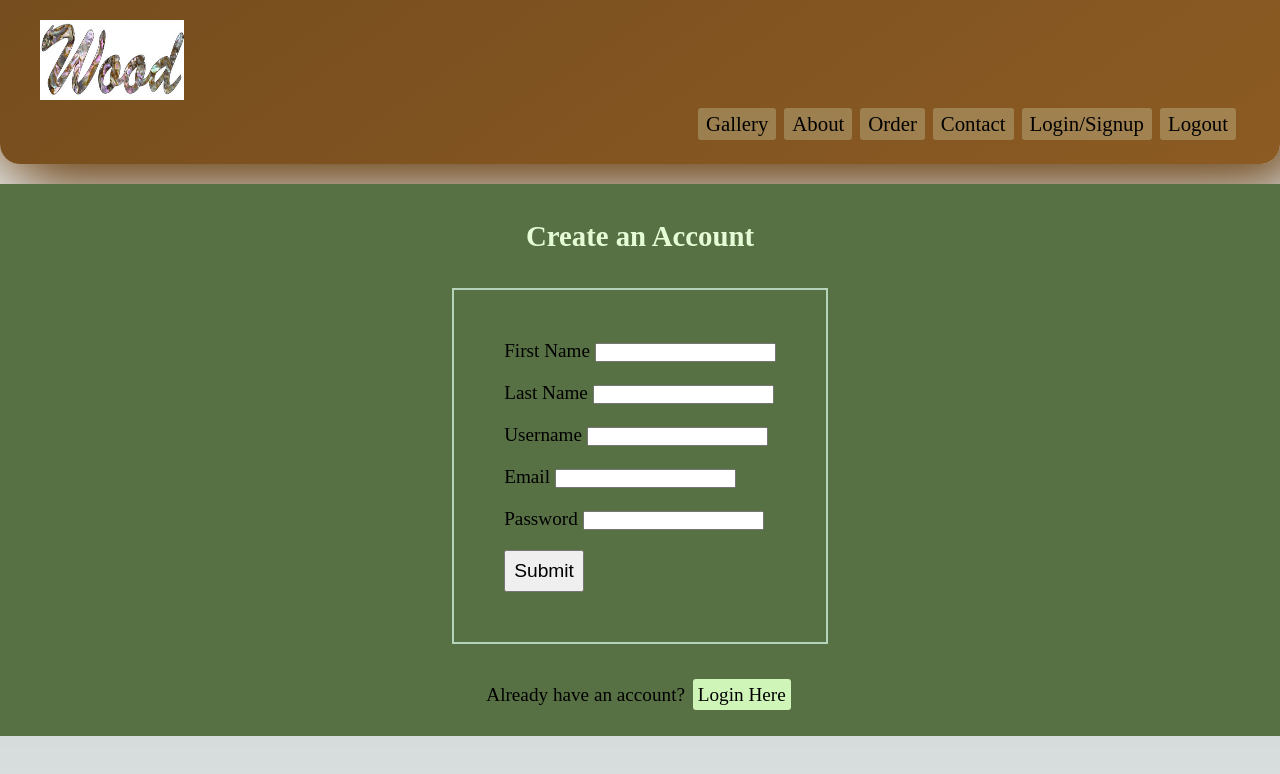
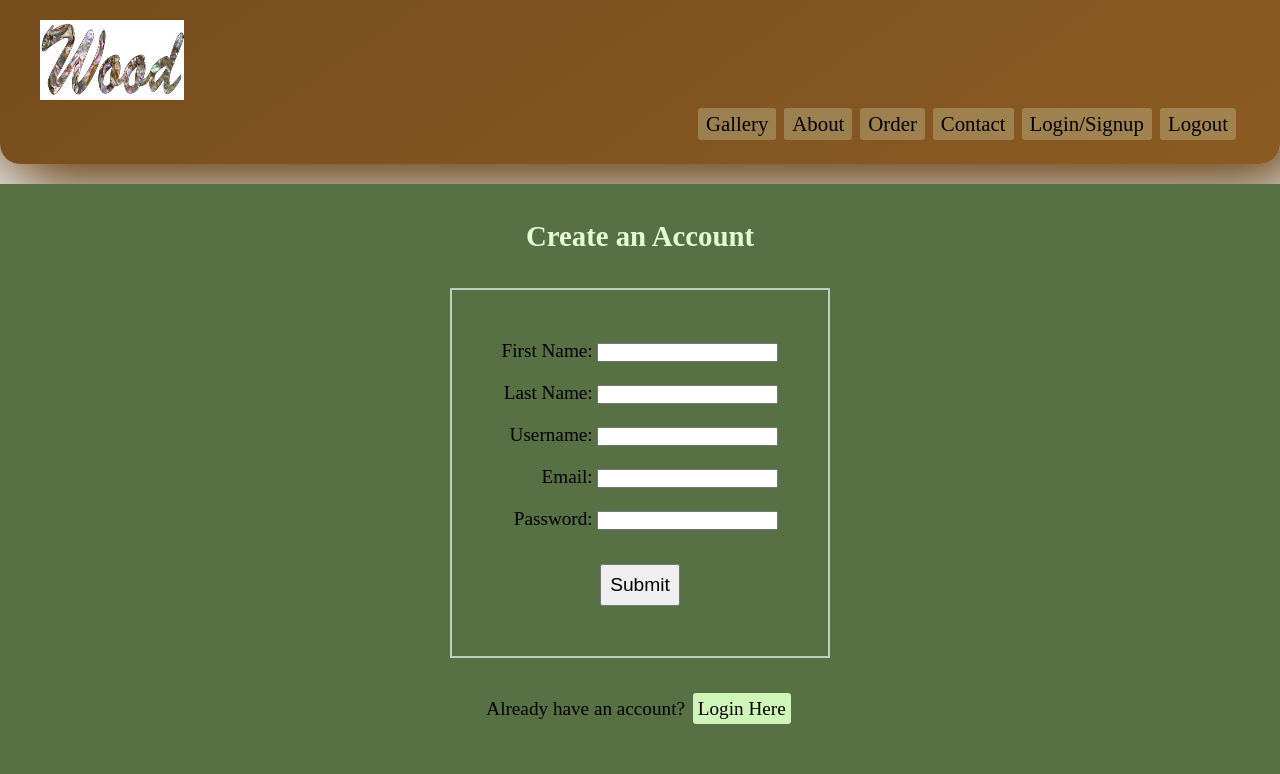
Before and after one commit to mariahmcdaniel/wood-guitars-ui, a Next.js app: page /register in a window 1280 px wide. Shown: the top 774 px of the page. Built offline with nearby package versions, Linux system fonts and the light colour scheme.

Commit message:
styled register form

```diff
--- a/pages/register.js
+++ b/pages/register.js
@@ -26,10 +26,13 @@ margin-bottom: 40px;
 font-size: clamp(.8rem, 4vw, 1.2rem);
 border: 2px solid #B4D3BA;
 padding: 50px;
+display: flex;
+flex-direction: column;
+align-items: flex-end;
 `
 const Paragraph = styled.p`
 font-size:clamp(.8rem, 4vw, 1.2rem);
-margin-bottom: 30px;
+margin-bottom: 100px;
 `
 const StyledLink = styled(Link)`
 background-color: #D0F5B8;
@@ -45,6 +48,8 @@ margin-bottom: 20px;
 const SubmitInput = styled.input`
 font-size: clamp(.8rem, 4vw, 1.2rem);
 padding: 8px;
+margin-top: 14px;
+align-self: center;
 `
 
 export default function Register() {
@@ -62,7 +67,7 @@ export default function Register() {
       <H1>Create an Account</H1>
     <Form onSubmit={handleSubmit(onSubmit)}>
       <div className="form-control">
-        <label>First Name  </label>
+        <label>First Name:  </label>
         <FormInput {...register("firstName", {
         required: <p style={{ color: "red" }}>Name fields are required</p>,
         maxLength: 20,
@@ -73,7 +78,7 @@ export default function Register() {
       })} />
       </div>
       <div className="form-control">
-        <label>Last Name  </label>
+        <label>Last Name: </label>
         <FormInput {...register("lastName", {
         required: <p style={{ color: "red" }}>Name fields are required</p>,
         maxLength: 20,
@@ -84,7 +89,7 @@ export default function Register() {
       })} />
       </div>
       <div className="form-control">
-        <label>Username  </label>
+        <label>Username:  </label>
         <FormInput {...register("username", {
         required: <p style={{ color: "red" }}>Please enter a username.</p>,
         maxLength: 20,
@@ -95,7 +100,7 @@ export default function Register() {
       })} />
       </div>
       <div className="form-control">
-        <label>Email  </label>
+        <label>Email: </label>
         <FormInput {...register("email", {
         required: <p style={{ color: "red" }}>email is required for registration</p>,
         pattern: {
@@ -105,7 +110,7 @@ export default function Register() {
         })} />
       </div>
       <div className="form-control">
-        <label>Password  </label>
+        <label>Password:  </label>
         <FormInput type="password" {...register("password", {
         required: <p style={{ color: "red" }}>Password field is required</p>,
         maxLength: 20,
```
